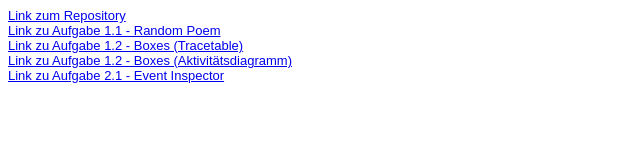
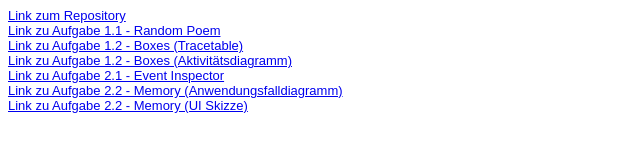
Before and after one commit to KenC25/EIA2-SoSe22, a plain HTML site: page Steckbrief/steckbrief.htm in a window 1280 px wide. Shown: the whole page, without its empty margins (0-640 px from the left). Drawn offline with Linux system fonts and the light colour scheme.

Commit message:
Steckbrief update

```diff
--- a/Steckbrief/steckbrief.htm
+++ b/Steckbrief/steckbrief.htm
@@ -21,5 +21,9 @@
     <a href="https://kenc25.github.io/EIA2-SoSe22/A01_Boxes/Boxes_Aktivitätsdiagramm_Kenan_Coskun.pdf" target="_blank">Link zu Aufgabe 1.2 - Boxes (Aktivitätsdiagramm)</a>
     <br>
     <a href="https://kenc25.github.io/EIA2-SoSe22/A02_EventInspector/index.html" target="_blank">Link zu Aufgabe 2.1 - Event Inspector</a>
+    <br>
+    <a href="https://kenc25.github.io/EIA2-SoSe22/A02_Memory/Memory_Anwendungsfalldiagramm_Kenan_Coskun.pdf" target="_blank">Link zu Aufgabe 2.2 - Memory (Anwendungsfalldiagramm)</a>
+    <br>
+    <a href="https://kenc25.github.io/EIA2-SoSe22/A02_Memory/Memory_UI_Skizze_Kenan_Coskun.pdf" target="_blank">Link zu Aufgabe 2.2 - Memory (UI Skizze)</a>
 </body>
 </html>
```
Also changed, not shown: 1 other file.
